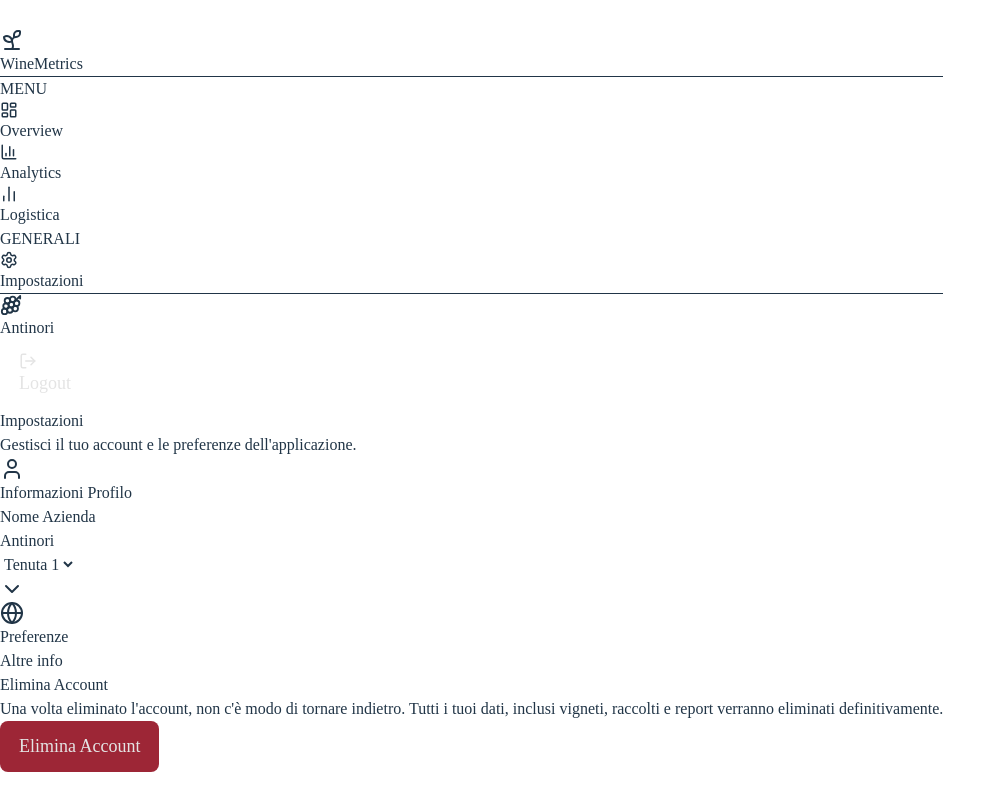
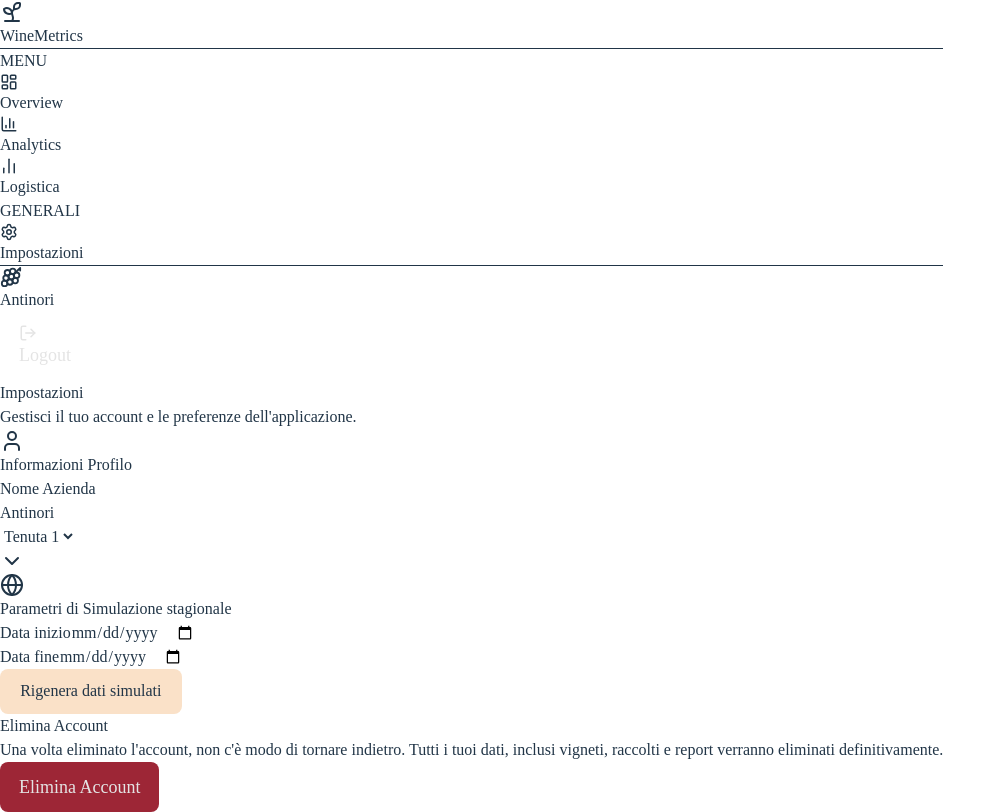
Before and after one commit to RamonaRuoppo/wine-dashboard, a React (Vite) app in the folder wine-dashboard/: page /settings in a window 1280 px wide. Shown: the whole page, without its empty margins (0-1006 px from the left). Built offline with nearby package versions, Linux system fonts and the light colour scheme; sample sign-in values are in the browser's storage.

Commit message:
edit new modal component

```diff
--- /dev/null
+++ b/wine-dashboard/src/components/Modal.jsx
@@ -0,0 +1,30 @@
+function Modal({ show, title, message, onConfirm, onClose, confirmText = "OK", cancelText = "Chiudi" }) {
+    if (!show) return null;
+
+    return (
+        <div className="fixed inset-0 flex items-center justify-center bg-black/50 z-50">
+            <div className="bg-white rounded-lg p-6 w-96 text-center">
+                <h2 className="text-lg font-semibold mb-4">{title}</h2>
+                <p className="mb-6 text-gray-700">{message}</p>
+                <div className="flex justify-center gap-3">
+                    {onConfirm && (
+                        <button
+                            className="bg-[#722F37] text-white px-4 py-2 rounded hover:bg-[#5b252c]"
+                            onClick={onConfirm}
+                        >
+                            {confirmText}
+                        </button>
+                    )}
+                    <button
+                        className="bg-gray-200 text-gray-800 px-4 py-2 rounded hover:bg-gray-300"
+                        onClick={onClose}
+                    >
+                        {cancelText}
+                    </button>
+                </div>
+            </div>
+        </div>
+    );
+}
+
+export default Modal;
--- a/wine-dashboard/src/components/RiskCard.jsx
+++ b/wine-dashboard/src/components/RiskCard.jsx
@@ -1,3 +1,4 @@
+import { AlignCenter } from "lucide-react";
 import Card from "./card/Card";
 import CardHeader from "./card/CardHeader";
 import { buildStyles, CircularProgressbar } from 'react-circular-progressbar';
@@ -19,16 +20,21 @@
                 info={info}
             />
 
-            <CircularProgressbar className="mb-4 mt-4 w-30 h-30"
+            <div style={{ width: 100, height: 100 }}>
+                <CircularProgressbar className="mb-4 mt-4 "
                     value={value}
                     text={value + "%"}
                     styles={buildStyles({
+                        rotation: 0.25,
+                        strokeLinecap: 'butt',
+                        pathTransitionDuration: 0.5,
                         textSize: "16px",
                         pathColor: value < 30 ? "green" : value < 70 ? "orange" : "red",
                         textColor: "#333",
                         trailColor: "#eee",
                     })}
                 />
+            </div>
 
             {/* Badge rischio */}
             <span
--- a/wine-dashboard/src/pages/Logistic.jsx
+++ b/wine-dashboard/src/pages/Logistic.jsx
@@ -1,6 +1,7 @@
 function Logistic () {
     return (
-        <div className="w-screen h-screen p-4 text-gray-800">
+       <div>
+            <h2 className="text-3xl font-semibold mb-4">Logistica</h2>
 
         </div>
     );
--- a/wine-dashboard/src/pages/Settings.jsx
+++ b/wine-dashboard/src/pages/Settings.jsx
@@ -1,8 +1,17 @@
-import { ChevronDown, Globe, User } from "lucide-react";
+import { ChevronDown, Globe, Star, User } from "lucide-react";
 import { useState } from "react";
+import Modal from "../components/Modal";
 
 const Settings = () => {
-    const [showModal, setShowModal] = useState(false);
+    const [showDeleteModal, setShowDeleteModal] = useState(false);
+    const [showGenerateModal, setShowGenerateModal] = useState(false);
+    const [startDate, setStartDate] = useState("");
+    const [endDate, setEndDate] = useState("");
+
+    const handleGenerateData = () => {
+        setShowGenerateModal(true);
+        console.log(`Generating simulated data from ${startDate} to ${endDate}`);
+    };
 
     return (
         <div>
@@ -11,17 +20,15 @@
                 Gestisci il tuo account e le preferenze dell'applicazione.
             </p>
 
-            <div className="flex items-center gap-3 mb-6">
+            <div className="flex items-center gap-3 mb-4">
                 <User className="w-5 h-5 text-[#722F37]" />
                 <h2 className="text-gray-900">Informazioni Profilo</h2>
             </div>
 
             <div className="space-y-4">
                 <div className="bg-white border border-gray-200 rounded-lg p-4 mb-6">
-                    <p className="text-sm text-gray-400 mb-2">
-                        Nome Azienda
-                    </p>
-                    <h3 className="text-black-900 mb-4 pl-2">Antinori</h3>
+                    <label htmlFor="startDate" className="text-sm text-gray-500 mb-2">Nome Azienda</label>
+                    <h3 className="text-black-900 mb-4 pl-2 mt-1">Antinori</h3>
                     <div className="relative w-80 mb-2">
                         <select
                             defaultValue="Antinori"
@@ -41,17 +48,55 @@
             </div>
 
             {/* Preferences */}
-            <div className="flex items-center gap-3 mb-6">
-                <Globe className="w-5 h-5 text-[#722F37]" />
+            {/* <div className="flex items-center gap-3 mb-4">
+                <Star className="w-5 h-5 text-[#722F37]" />
                 <h2 className="text-gray-900">Preferenze</h2>
             </div>
+            */}
 
+            {/*
             <div className="space-y-4">
                 <div className="bg-white border border-gray-200 rounded-lg p-4 mb-6">
                     <p className="text-sm text-gray-400">
-                        Altre info {/* TODO: aggiungere informazioni qui */}
+                        Altre info
                     </p>
                 </div>
+            </div>
+            */}
+
+            <div className="flex items-center gap-3 mb-4">
+                <Globe className="w-5 h-5 text-[#722F37]" />
+                <h2 className="text-gray-900">Parametri di Simulazione stagionale</h2>
+            </div>
+
+            <div className="bg-white border border-gray-200 rounded-lg p-4 mb-6 space-y-4">
+                <div className="w-80">
+                    <label htmlFor="startDate" className="text-sm text-gray-500">Data inizio</label>
+                    <input
+                        id="startDate"
+                        type="date"
+                        className="w-full border border-gray-300 rounded-lg px-3 py-2"
+                        value={startDate}
+                        onChange={(e) => setStartDate(e.target.value)}
+                    />
+                </div>
+                <div className="w-80">
+                    <label htmlFor="endDate" className="text-sm text-gray-500">Data fine</label>
+                    <input
+                        id="endDate"
+                        type="date"
+                        className="w-full border border-gray-300 rounded-lg px-3 py-2"
+                        value={endDate}
+                        onChange={(e) => setEndDate(e.target.value)}
+                    />
+                </div>
+                <button
+                    className="text-black px-4 py-2 rounded hover:bg-[#5b252c] transition disabled:opacity-50 disabled:cursor-not-allowed"
+                    onClick={handleGenerateData}
+                    disabled={!startDate || !endDate}
+                >
+                    Rigenera dati simulati
+                </button>
             </div>
 
             <div className="space-y-4">
@@ -63,28 +108,34 @@
                     </p>
                     <button
                         className="delete-button"
-                        onClick={() => setShowModal(true)}
+                        onClick={() => setShowDeleteModal(true)}
                     >
                         Elimina Account
                     </button>
                 </div>
             </div>
 
-            {showModal && (
-                <div className="fixed inset-0 flex items-center justify-center bg-black/50 z-50">
-                    <div className="bg-white rounded-lg p-6 w-96 text-center">
-                        <h2 className="text-lg font-semibold mb-4">Eliminazione account</h2>
-                        <p className="mb-6">
-                            Questa funzione è disabilitata per i test. Nessun dato è stato eliminato.
-                        </p>
-                        <button
-                            className="bg-blue-600 text-black px-4 py-2 rounded hover:bg-blue-700"
-                            onClick={() => setShowModal(false)}
-                        >
-                            Chiudi
-                        </button>
-                    </div>
-                </div>
+            {showGenerateModal && (
+                <Modal
+                    show={showGenerateModal}
+                    title="Rigenerazione dati"
+                    message={`Vuoi rigenerare i dati simulati dal ${startDate} al ${endDate}?`}
+                    onConfirm={"confirm"}
+                    onClose={() => setShowGenerateModal(false)}
+                    confirmText="Conferma"
+                    cancelText="Annulla"
+                />
+
+            )}
+
+            {showDeleteModal && (
+                <Modal
+                    show={showDeleteModal}
+                    title="Eliminazione account"
+                    message="Questa funzione è disabilitata per i test. Nessun dato è stato eliminato."
+                    onClose={() => setShowDeleteModal(false)}
+                    cancelText="Chiudi"
+                />
             )}
         </div>
     );
```
Lines whose indentation alone changed are shown as unchanged.
